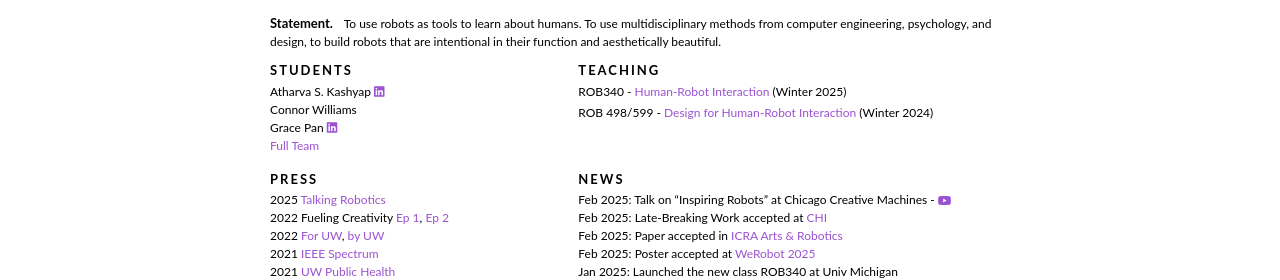
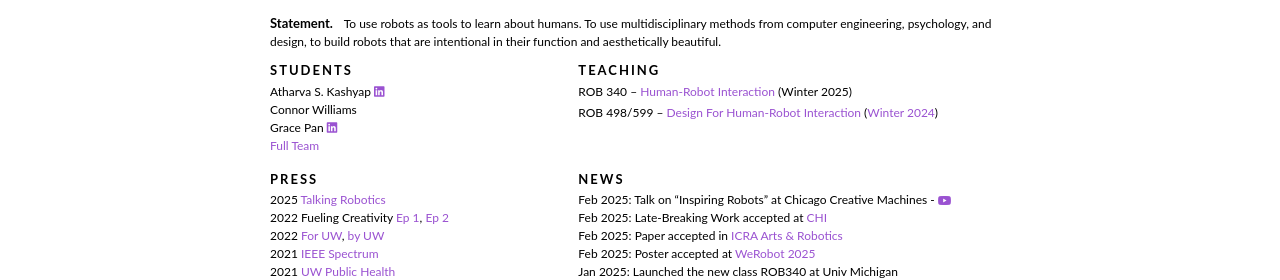
Before and after one commit to patricialvesoliveira/patricialvesoliveira.github.io, a Jekyll site: the page built from index.html, in a window 1280 px wide. Shown: the part 302-582 px from the top of the page. Built offline with Jekyll 4.4.1, drawn with Linux system fonts in a browser that asks for light colours.

```diff
--- a/index.html
+++ b/index.html
@@ -77,11 +77,13 @@ layout: default
 			<div class="topic small-margin">Teaching</div>
 			{% for course in site.data.teaching %}
 			  <div style="margin-bottom:3px;">
-		{{ course | markdownify | replace: '<a ', '<a target="_blank" ' | remove: '<p>' | remove: '</p>' }}
+				{{course.code}} &ndash; <a href=teaching#{{ course.id }}>{{ course.title}}</a>
+				{% if course.terms %}
+					({% for term in course.terms %}{{ term | markdownify | replace: '<a ', '<a target="_blank" ' | remove: '<p>' | remove: '</p>' | strip }}{% unless forloop.last %}, {% endunless %}{% endfor %})
+				{% endif %}
 			  </div>
 			{% endfor %}
 		  </div>
-
 	</div>
 
 	<div class="row">
@@ -182,30 +184,15 @@ layout: default
 		<div class="topic small-margin">Projects</div>
 		{{ site.data.index.projects | markdownify | replace: '<a ', '<a target="_blank" ' | remove: '<p>' | remove: '</p>' }}
 	</div>
-
-
 </div>
 
 
-
-
 <style>
-.clearfix.press-and-news {
-    display: flex;
-    justify-content: space-between;
-    gap: -10px; /* Adjust the gap as needed */
-}
-
-.left-box, .right-box {
-    flex: 1; /* This ensures both boxes take up equal space */
-}
 
 @media (max-width: 768px) {
 #picture{
 	width:100px;
-
 }
-
 }
 
 @media (min-width: 375px) and (max-width: 768px) {
@@ -213,18 +200,17 @@ layout: default
     .footer-col-wrapper {
         display: flex;
         flex-direction: row;
-        align-items: flex-start; /* Align items to the top */
+        align-items: flex-start;
     }
 
     .footer-col.body-col-2 {
         flex-shrink: 0;
         margin-right: 15px;
-        margin-bottom: 0; /* Ensures no extra bottom margin */
+        margin-bottom: 0;
     }
 
-    /* Optional: To ensure the image stays at the top-left */
     #self_img {
-        margin-top: 0; /* Ensure no extra top margin */
+        margin-top: 0;
     }
 
     .footer-col.body-col-3 {
```
Also changed, not shown: _data/teaching.yml (+23 -2 lines), teaching.html (+14 -23 lines). Lines whose indentation alone changed are shown as unchanged.
